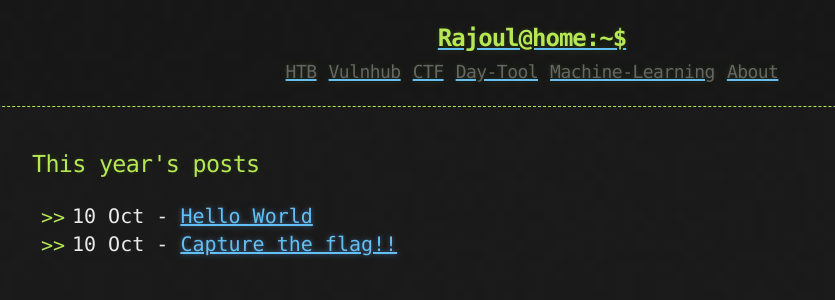
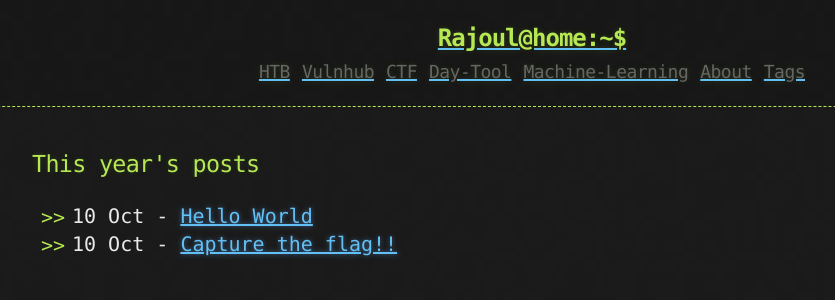
Before and after one commit to rajoul/rajoul.github.io, a Jekyll site: the page built from index.html, in a window 1280 px wide. Shown: the top 300 px of the page, without its empty margins (108-943 px from the left). Built offline with Jekyll 4.4.1, drawn with Linux system fonts in a browser that asks for light colours; the list of posts is cut into pages by our own code.

Commit message:
Update links.html

```diff
--- a/_includes/links.html
+++ b/_includes/links.html
@@ -4,3 +4,4 @@
 <a href="{{ "/day_tool" | prepend: site.baseurl | replace: '//', '/' }}"><h2 class="header-link">Day-Tool</h2></a>
 <a href="{{ "/machine_learn" | prepend: site.baseurl | replace: '//', '/' }}"><h2 class="header-link">Machine-Learning</h2></a>
 <a href="{{ "/about" | prepend: site.baseurl | replace: '//', '/' }}"><h2 class="header-link">About</h2></a>
+<a href="{{ "/Tags" | prepend: site.baseurl | replace: '//', '/' }}"><h2 class="header-link">Tags</h2></a>
```
